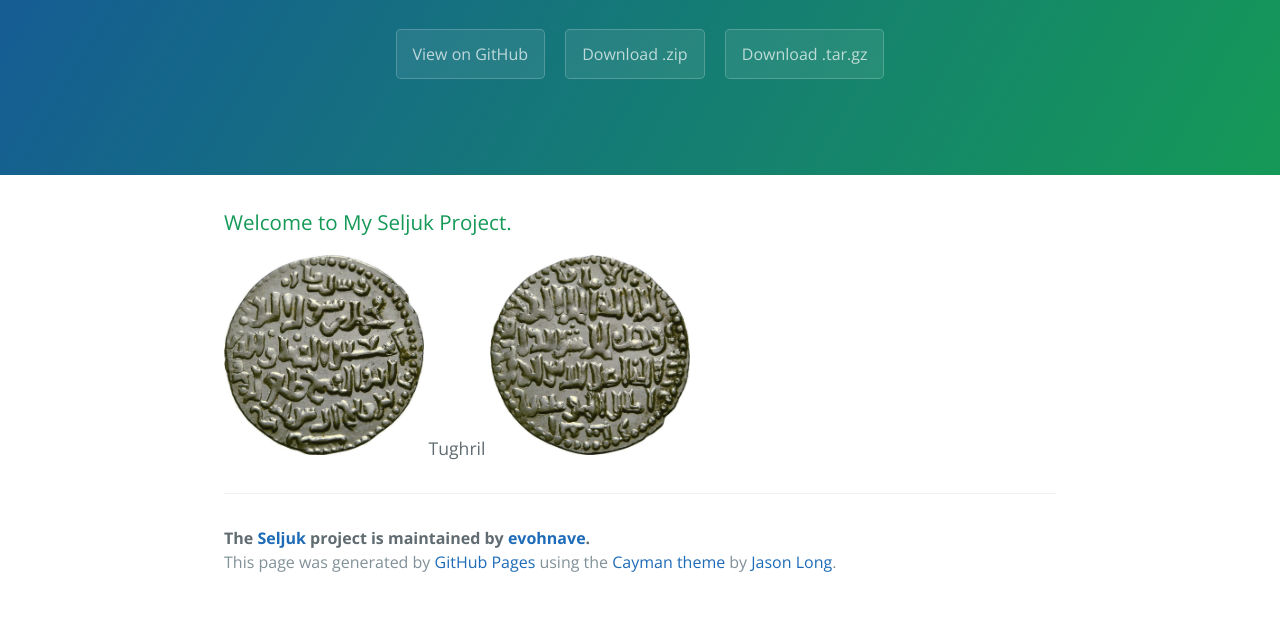
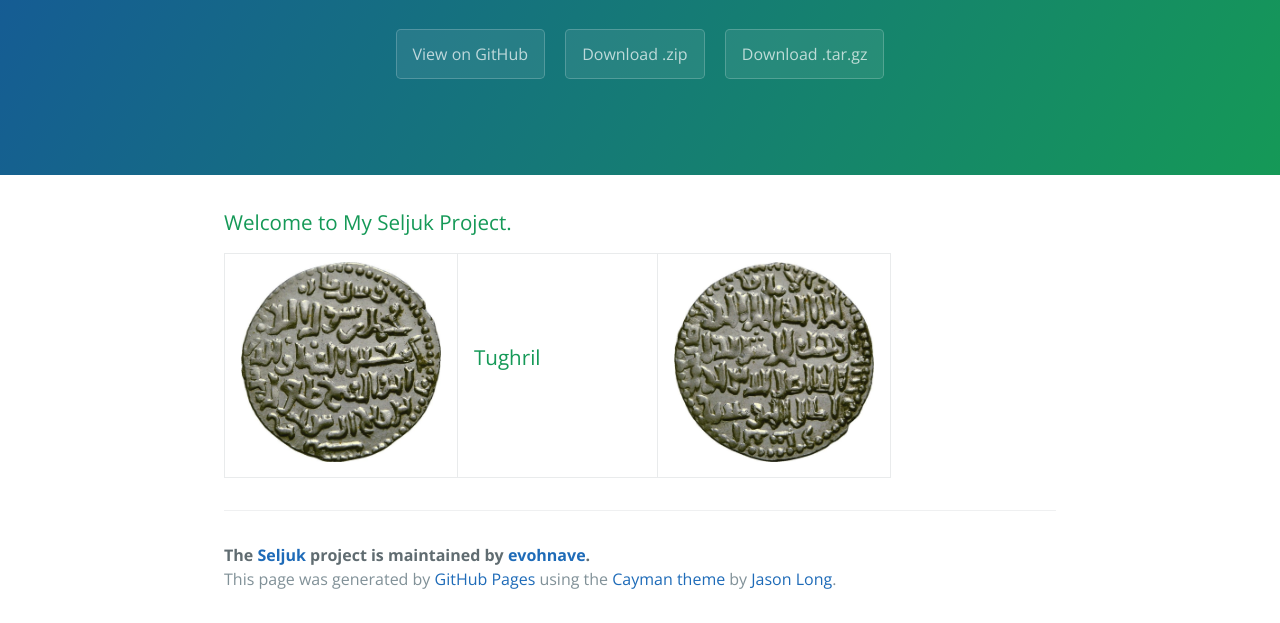
Before and after one commit to evohnave/Seljuk, a plain HTML site: page index.html in a window 1280 px wide. Shown: the part 208-831 px from the top of the page. Drawn offline with nearby package versions, Linux system fonts and the light colour scheme.

Commit message:
Moved coin pictures to a table, centered welcome

```diff
--- a/index.html
+++ b/index.html
@@ -20,12 +20,18 @@
 
     <section class="main-content">
       <h3>
-<a id="welcome-to-my-seljuk-project" class="anchor" href="#welcome-to-my-seljuk-project" aria-hidden="true"><span aria-hidden="true" class="octicon octicon-link"></span></a>Welcome to My Seljuk Project.</h3>
+<a id="welcome-to-my-seljuk-project" class="anchor" href="#welcome-to-my-seljuk-project" aria-hidden="true" text-align="center"><span aria-hidden="true" class="octicon octicon-link"></span></a>Welcome to My Seljuk Project.</h3>
 
-<p><img src="231870943504o.jpg" width="200" height="200" alt="Coin">
-     Tughril
-   <img src="231870943504r.jpg" width="200" height="200" alt="Coin">
-</p>
+<table style="width:100%">
+  <tr>
+    <td style="width:35%"><img src="231870943504o.jpg" width="200" height="200" alt="Coin">
+    </td>
+    <td style="width:30%" text-align:"center"><h3>Tughril</h3>
+    </td>
+    <td style="width:35%"><img src="231870943504r.jpg" width="200" height="200" alt="Coin">
+    </td>
+  </tr>
+</table>
 
       <footer class="site-footer">
         <span class="site-footer-owner">The <a href="https://github.com/evohnave/Seljuk">Seljuk</a> project is maintained by <a href="https://github.com/evohnave">evohnave</a>.</span>
```
